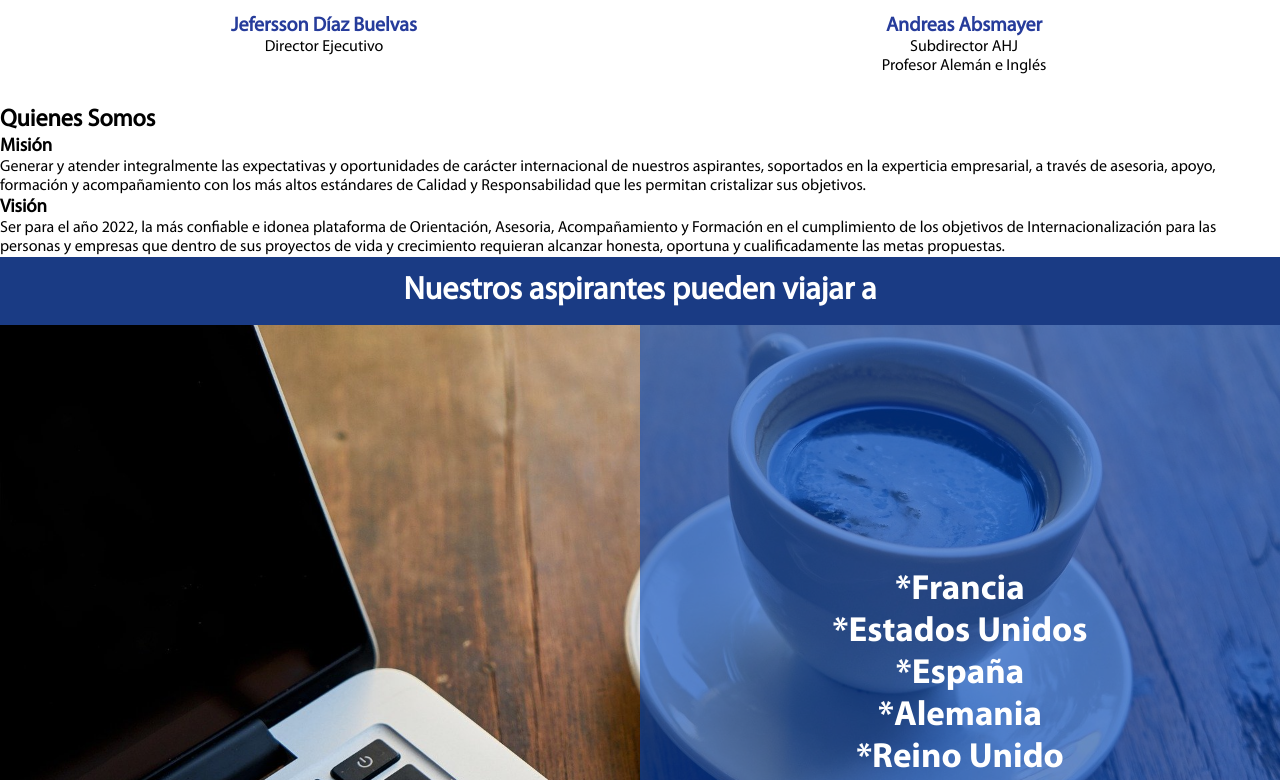
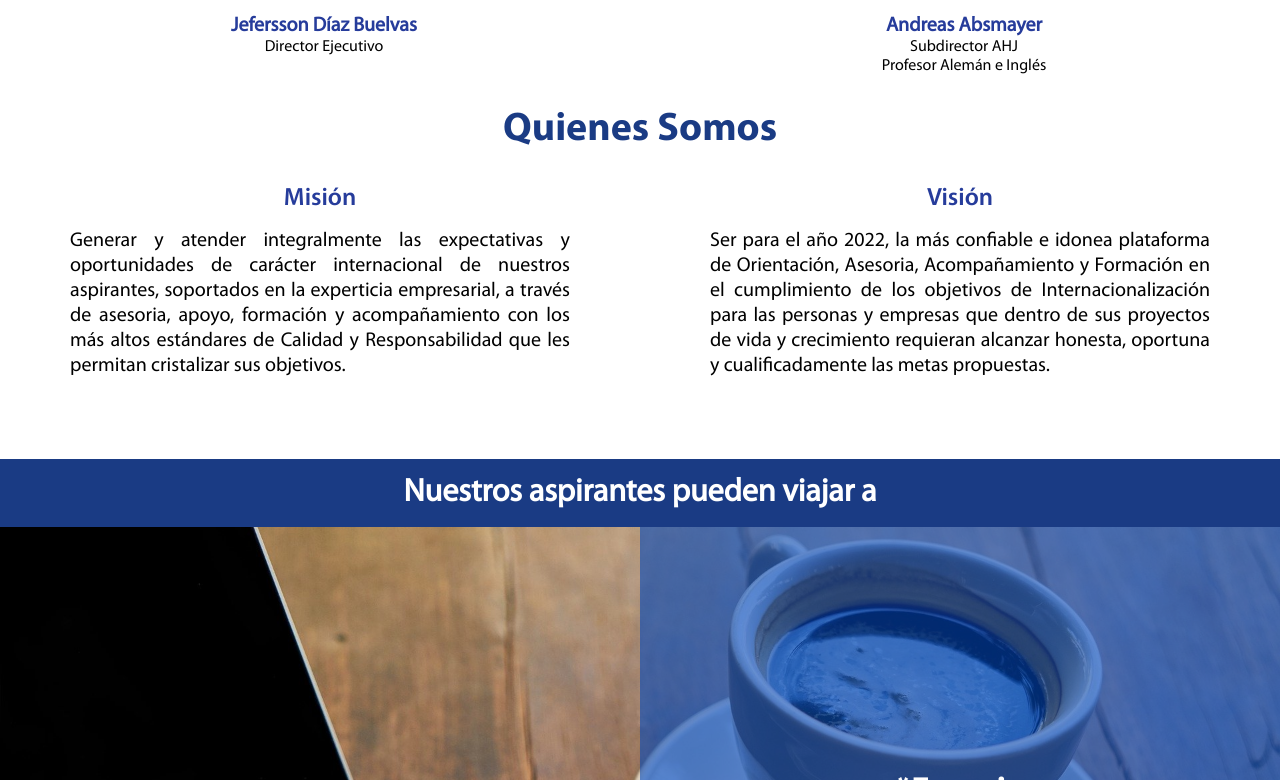
Before and after one commit to Damamapi/ahj, an Angular app: page /about-us in a window 1280 px wide. Shown: the part 1020-1800 px from the top of the page. Built offline with nearby package versions, Linux system fonts and the light colour scheme.

Commit message:
se modifica la imagen principal del nosotros y se agregan los estilos del quienes somos

```diff
--- a/src/app/pages/about-us/about-us.component.scss
+++ b/src/app/pages/about-us/about-us.component.scss
@@ -6,7 +6,7 @@
     &__principal-img {
         width: 100%;
         height: 100%;
-        object-fit: cover;
+        object-fit: contain;
     }
     &__info-content {
         position: absolute;
@@ -62,6 +62,36 @@
     }
 }
 
+.who-are-we {
+    &-title {
+        text-align: center;
+        font-size: 40px;
+        color: $primary-color;
+        font-family: $bold-font;
+    }
+    &__mision-vision {
+        display: flex;
+        align-items: flex-start;
+        justify-content: space-around;
+        padding: 30px 0 80px 0px;
+        &-content {
+            width: 500px;
+            &-title {
+                text-align: center;
+                font-size: 25px;
+                margin-bottom: 15px;
+                color: $third-color;
+                font-family: $semibold-font;
+            }
+            &-text {
+                text-align: justify;
+                line-height: 25px;
+                font-size: 20px;
+            }
+        }
+    }
+}
+
 .our-candidates {
     &__title {
         background-color: $primary-color;
```
